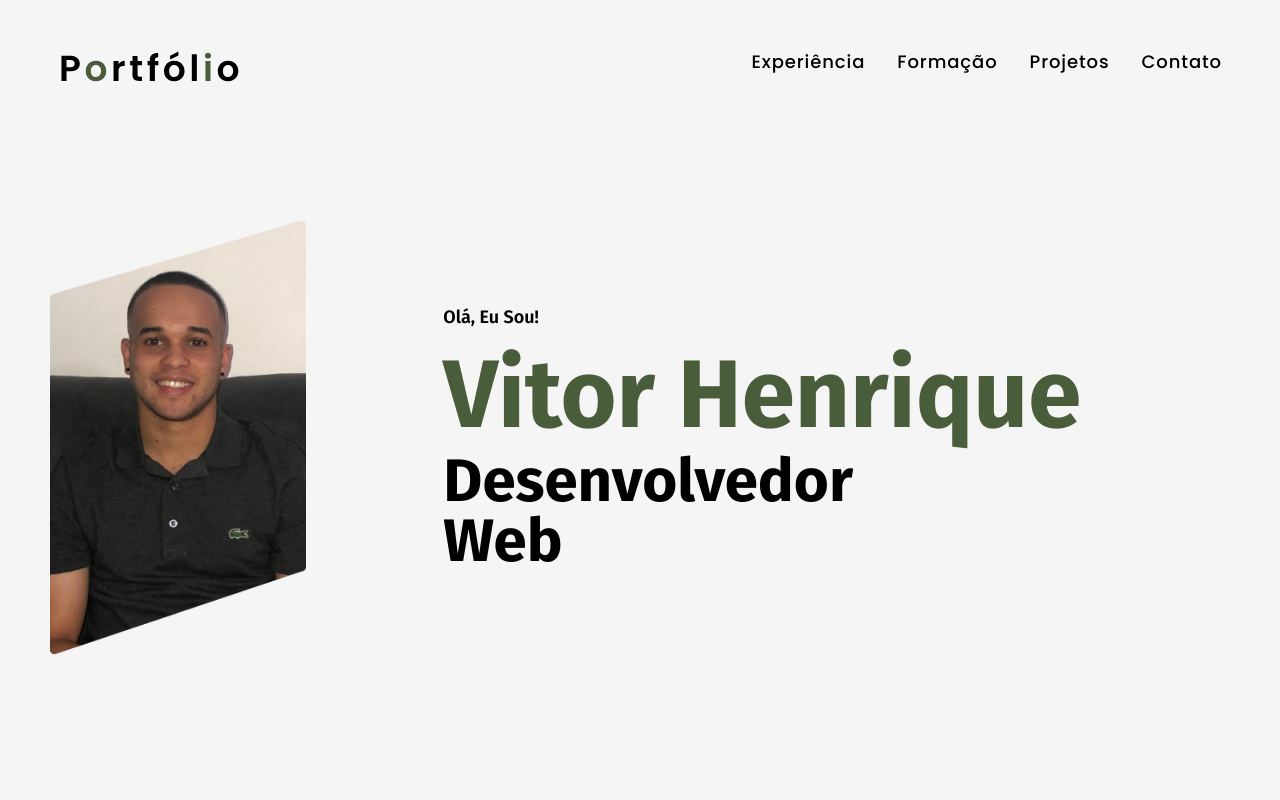
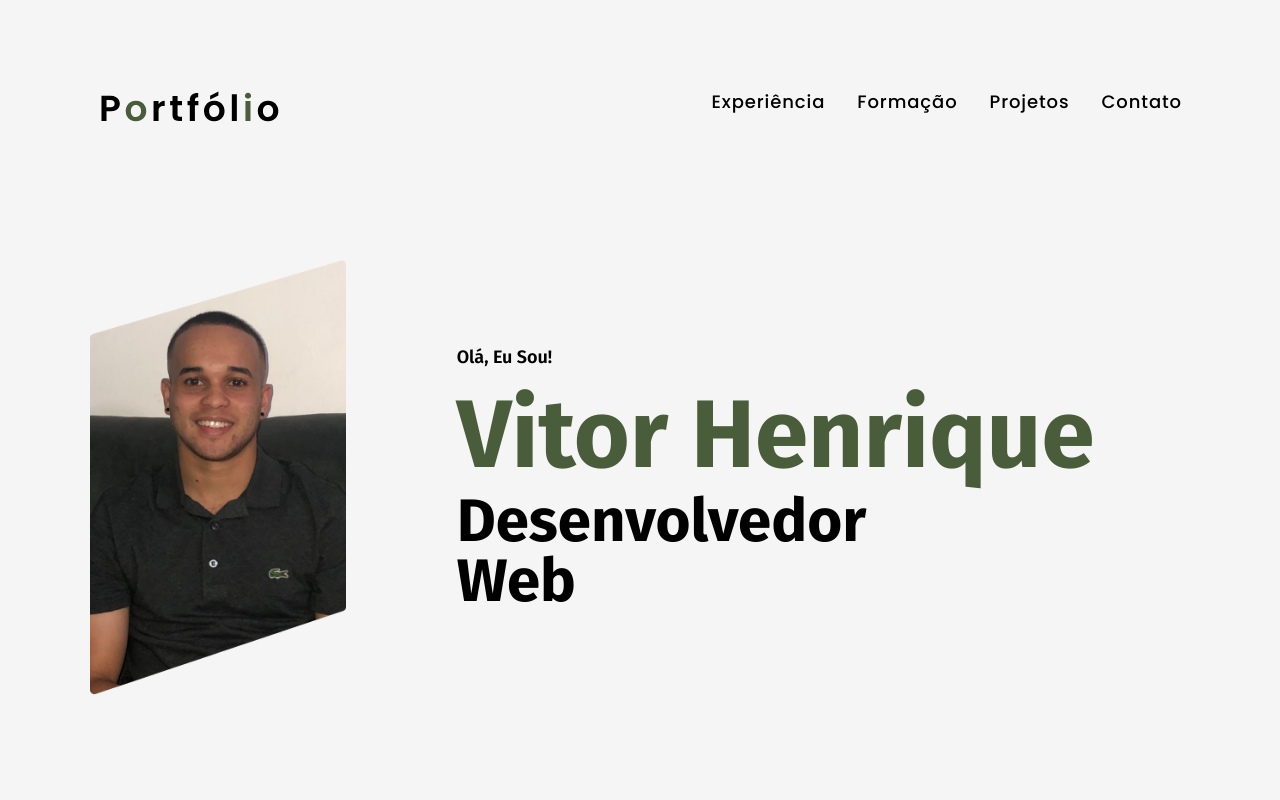
Before and after one commit to VitorHSilver/Portfolio, a React (Create React App) app: page / in a window 1280 px wide. Shown: the top 800 px of the page. Built offline with nearby package versions, Linux system fonts and the light colour scheme.

Commit message:
style: improve viewport settings and enhance layout for mobile responsiveness

```diff
--- a/public/index.html
+++ b/public/index.html
@@ -3,7 +3,7 @@
      <head>
           <meta charset="utf-8" />
           <link rel="icon" href="./icons8-source-code-32.png" />
-          <meta name="viewport" content="width=device-width, initial-scale=1" />
+          <meta name="viewport" content="width=device-width, initial-scale=1, maximum-scale=1, user-scalable=no" />
           <meta name="theme-color" content="#00000" />
           <meta name="description" content="Web site created using create-react-app" />
           <title>Port-Vitor</title>
--- a/src/App.js
+++ b/src/App.js
@@ -11,6 +11,7 @@
 function App() {
      return (
           <>
+               <div className='smartphone:p-10'>
                     <NavBar />
                     <Introduction />
                     <Experience />
@@ -19,6 +20,7 @@
                     <Contact />
                     <Footer />
                     <ScrollButton />
+               </div>
           </>
      );
 }
```
Lines whose indentation alone changed are shown as unchanged.
